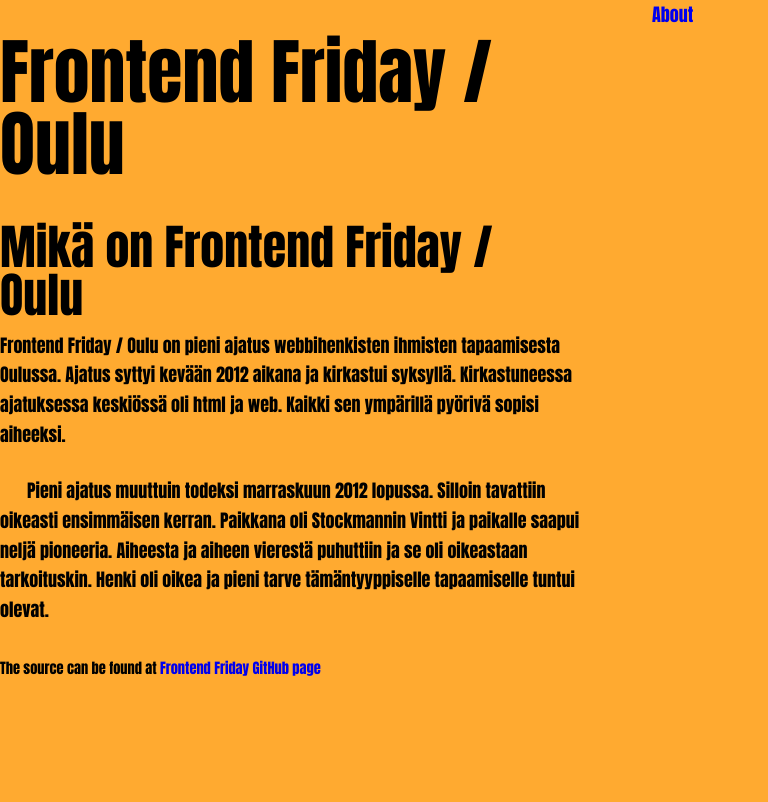
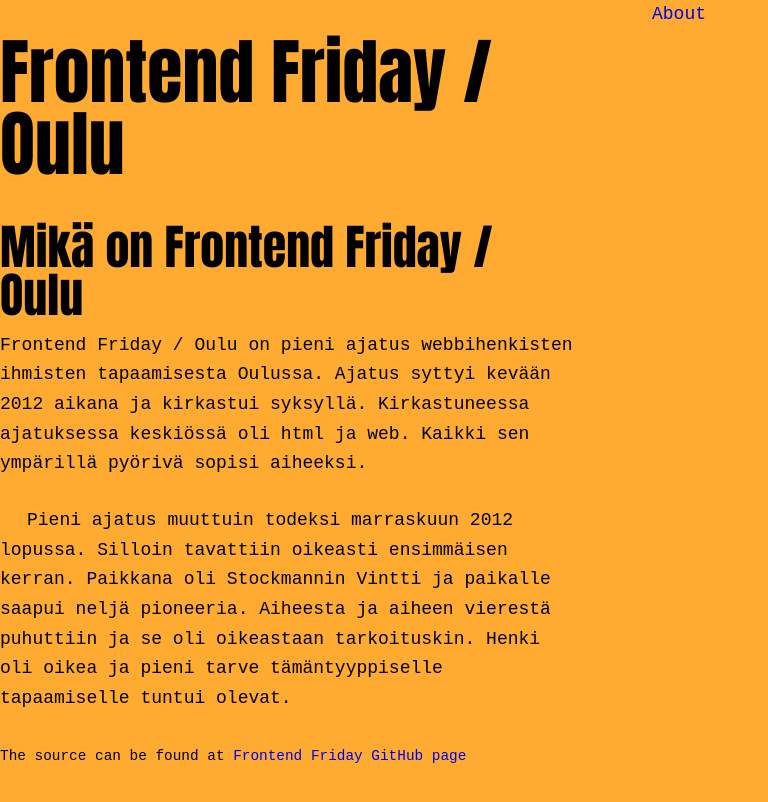
Before and after one commit to ouluweb/ouluweb.github.io, a Jekyll site: the page built from index.html, in a window 1280 px wide. Shown: the top 802 px of the page, without its empty margins (0-768 px from the left). Built offline with Jekyll 4.4.1, drawn with Linux system fonts in a browser that asks for light colours; Markdown is read by kramdown in place of the engine named in the settings.

Commit message:
Changed serif boolean

```diff
--- a/css/_typeplate.scss
+++ b/css/_typeplate.scss
@@ -40,7 +40,7 @@
 
 //the serif boolean var can be redeclared from another stylesheet. However
 //the var must be placed after your @import "typeplate.scss";
-$serif-boolean: false !default;
+$serif-boolean: true !default;
 
 
 // $C o l o r
--- a/css/ff.css
+++ b/css/ff.css
@@ -868,7 +868,7 @@
 pre code { word-wrap: normal; }
 
 /** Dropcap Sass @include Use the following Sass @include with any selector you feel necessary.  @include dropcap($float: left, $font-size: 4em, $font-family: inherit, $text-indent: 0, $margin: inherit, $padding: inherit, $color: inherit, $lineHeight: 1, $bg: transparent);  Extend this object into your custom stylesheet.  */
-html { font: normal 112.5%/1.65 Impact, Arial, sans-serif; }
+html { font: normal 112.5%/1.65 Rockwell, "Courier New", Courier, serif; }
 
 body { -webkit-hyphens: auto; -moz-hyphens: auto; -ms-hyphens: auto; hyphens: auto; color: black; }
 
```
